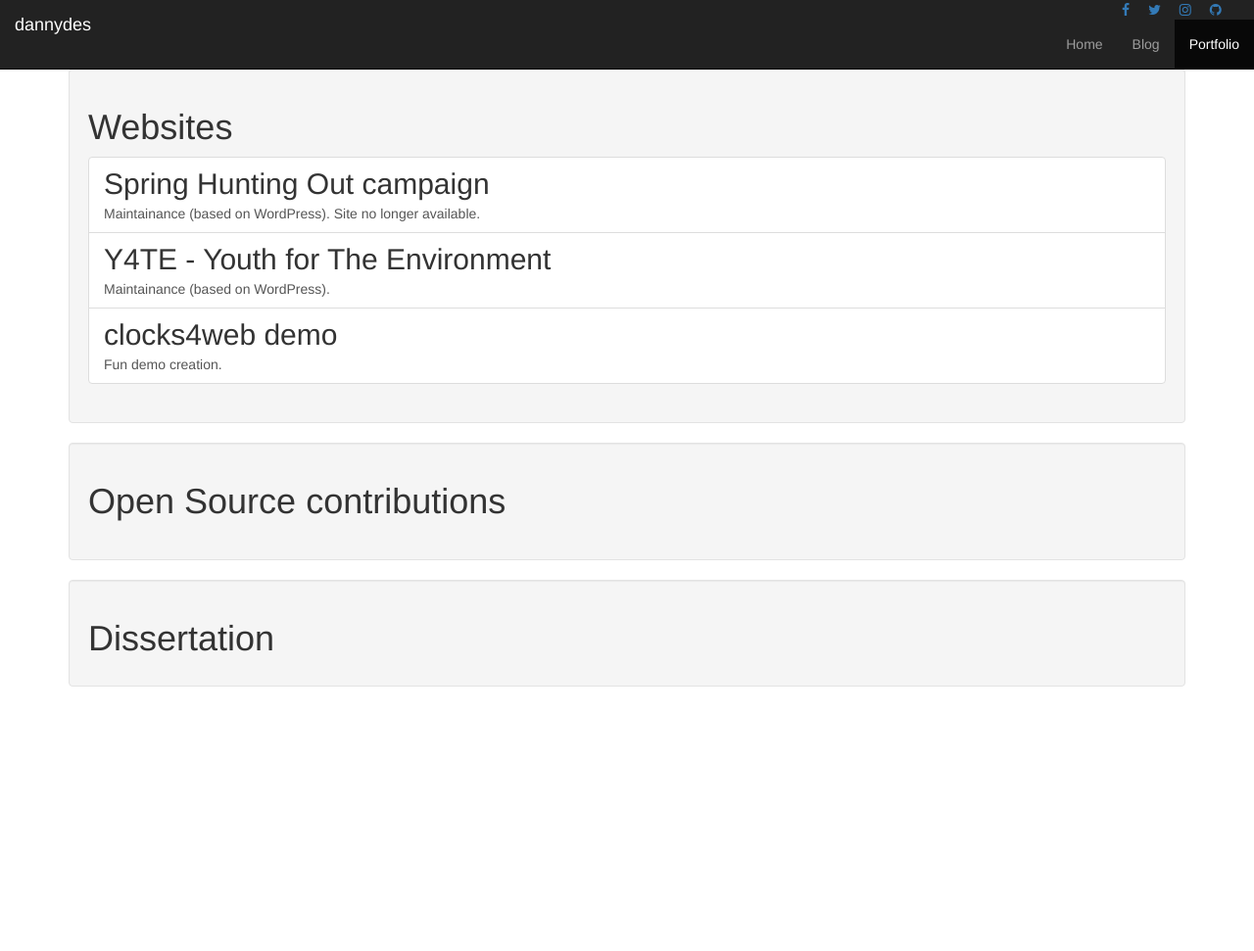
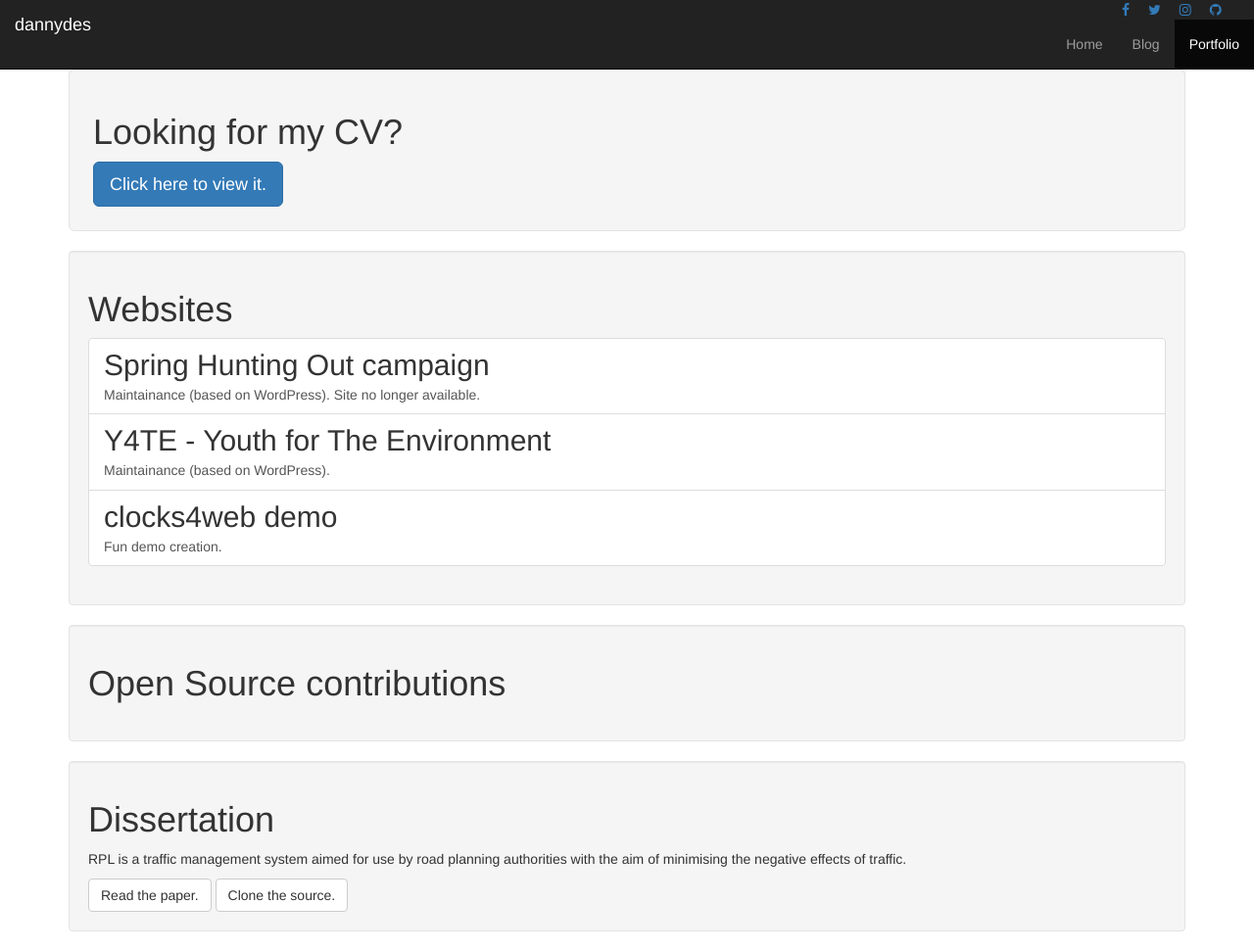
Before and after one commit to dannydes/dannydes.github.io, a Jekyll site: the page built from portfolio/index.html, in a window 1280 px wide and 971 px high. Shown: the whole window at 98% size. Built offline with Jekyll 4.4.1, drawn with Linux system fonts in a browser that asks for light colours; nearby versions of some CDN libraries.

Commit message:
add section on cv and dissertation

```diff
--- a/portfolio/index.html
+++ b/portfolio/index.html
@@ -2,6 +2,11 @@
 layout: default
 title: Portfolio
 ---
+
+<div class="well well-lg">
+	<h1>Looking for my CV?</h1>
+	<a class="btn btn-primary btn-lg" href="{{ site.url }}resources/cv.pdf" role="button">Click here to view it.</a>
+</div>
 
 <div class="well">
 	<h1>Websites</h1>
@@ -30,5 +35,8 @@ title: Portfolio
 
 <div class="well">
 	<h1>Dissertation</h1>
-
+	<p>RPL is a traffic management system aimed for use by road planning authorities with the aim of minimising the negative effects of
+	traffic.</p>
+	<a class="btn btn-default" href="{{ site.url }}resources/paper.pdf" role="button">Read the paper.</a>
+	<a class="btn btn-default" href="https://github.com/dannydes/fyp" target="_blank" role="button">Clone the source.</a>
 </div>
```
